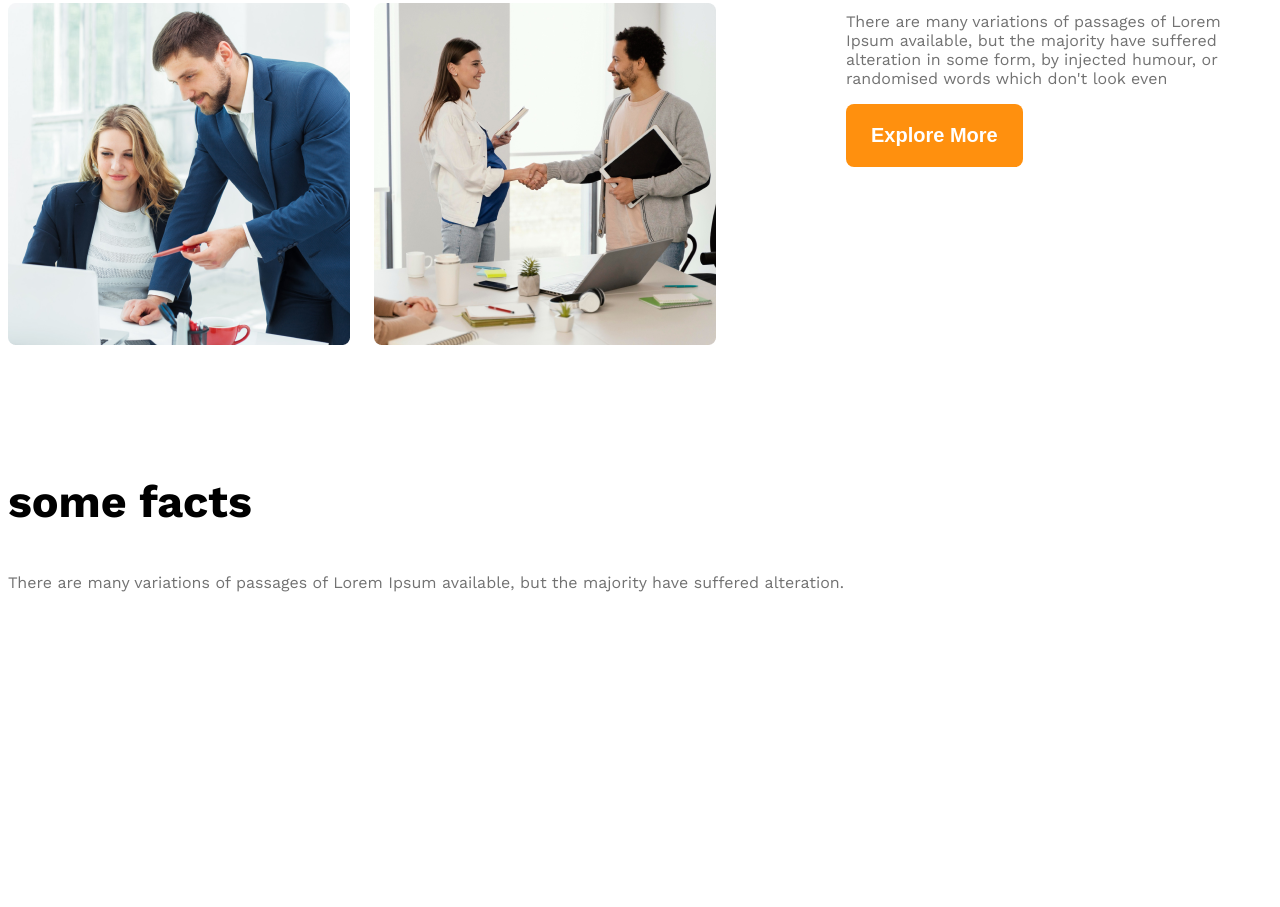
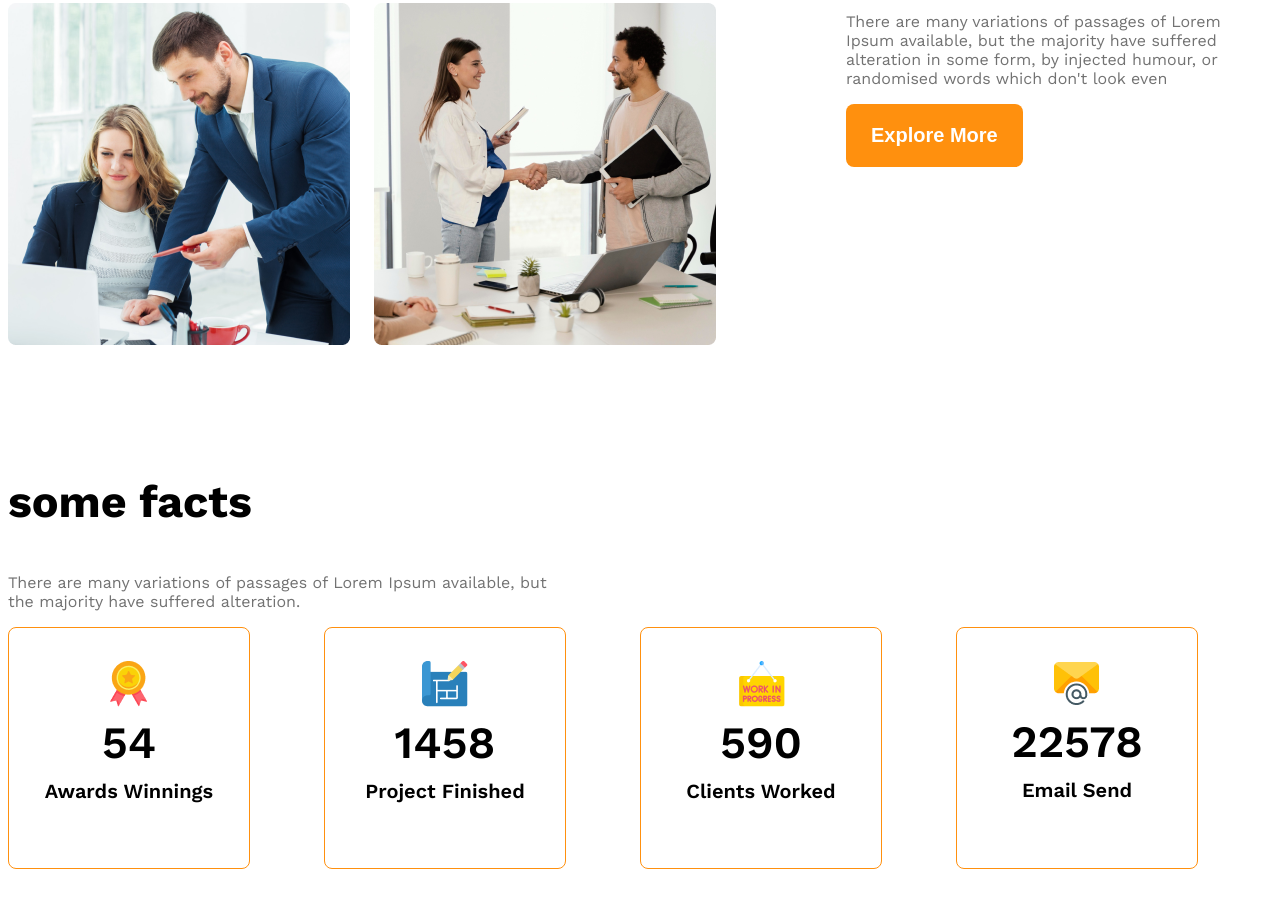
Before and after one commit to Tarikuzzaman12/g3-architects-website, a plain HTML site: page index.html in a window 1280 px wide. Shown: the part 1719-2626 px from the top of the page. Before the commit the page ends 2600 px from the top, so only its background shows below. Drawn offline with nearby package versions, Linux system fonts and the light colour scheme.

Commit message:
add facts container

```diff
--- a/index.html
+++ b/index.html
@@ -50,28 +50,36 @@
         <!-- feature will enjoy -->
          <section>
             <h3 class="section-title">some facts</h3>
-            <p class="text-light-gray">There are many variations of passages of Lorem Ipsum available, but the majority have suffered alteration. </p>
+            <p class="text-light-gray fact-discription">There are many variations of passages of Lorem Ipsum available, but the majority have suffered alteration. </p>
           <div class="facts-container">
             <!-- .fact*4>img.fact-icon+h4.fact-number+h5.fact-name -->
-            <div class="fact">
-                <img src="" alt="" class="fact-icon">
-                <h4 class="fact-number"></h4>
-                <h5 class="fact-name"></h5>
+            <div class="fact-card display-flex">
+                <div>
+                    <img src="images/icons/ribon.png" alt="" class="fact-icon">
+                    <h4 class="fact-number">54</h4>
+                    <h5 class="fact-name">Awards Winnings</h5>
+
+                </div>
+
             </div>
-            <div class="fact">
-                <img src="" alt="" class="fact-icon">
-                <h4 class="fact-number"></h4>
-                <h5 class="fact-name"></h5>
+            <div class="fact-card display-flex">
+                <div>
+                <img src="images/icons/projects.png" alt="" class="fact-icon">
+                <h4 class="fact-number">1458</h4>
+                <h5 class="fact-name">Project Finished</h5></div>
             </div>
-            <div class="fact">
-                <img src="" alt="" class="fact-icon">
-                <h4 class="fact-number"></h4>
-                <h5 class="fact-name"></h5>
+            <div class="fact-card display-flex">
+              <div>
+                <img src="images/icons/customers.png" alt="" class="fact-icon">
+                <h4 class="fact-number">590</h4>
+                <h5 class="fact-name">Clients Worked</h5>
+              </div>
             </div>
-            <div class="fact">
-                <img src="" alt="" class="fact-icon">
-                <h4 class="fact-number"></h4>
-                <h5 class="fact-name"></h5>
+            <div class="fact-card display-flex">
+                <div>
+                <img src="images/icons/email.png" alt="" class="fact-icon">
+                <h4 class="fact-number">22578</h4>
+                <h5 class="fact-name">Email Send</h5></div>
             </div>
           </div>
          </section>
--- a/styles/architects.css
+++ b/styles/architects.css
@@ -31,6 +31,38 @@
   #quick-list{
     font-weight: 500;
   }
+ /* some fact related styles  */
+ .facts-container{
+    display: grid;
+    grid-template-columns: repeat(4,1fr);
+ }
+ .fact-number{
+    font-size: 2.8rem;
+    font-weight: 600;
+    margin-top: 5px;
+    margin-bottom: 10px;
+
+ }
+ .fact-name{
+    font-size: 1.25rem;
+    font-weight: 600;
+    margin-top: 10px;
+ }
+ .fact-discription{
+    max-width: 540px;
+ }
+
+
+
+ .fact-card{
+    border: 1px solid #FF900E;
+    height: 240px;
+    width: 240px;
+    border-radius: 8px;
+    text-align: center;
+     align-items: center;
+    justify-content: center;
+ }
 
 
 
```
